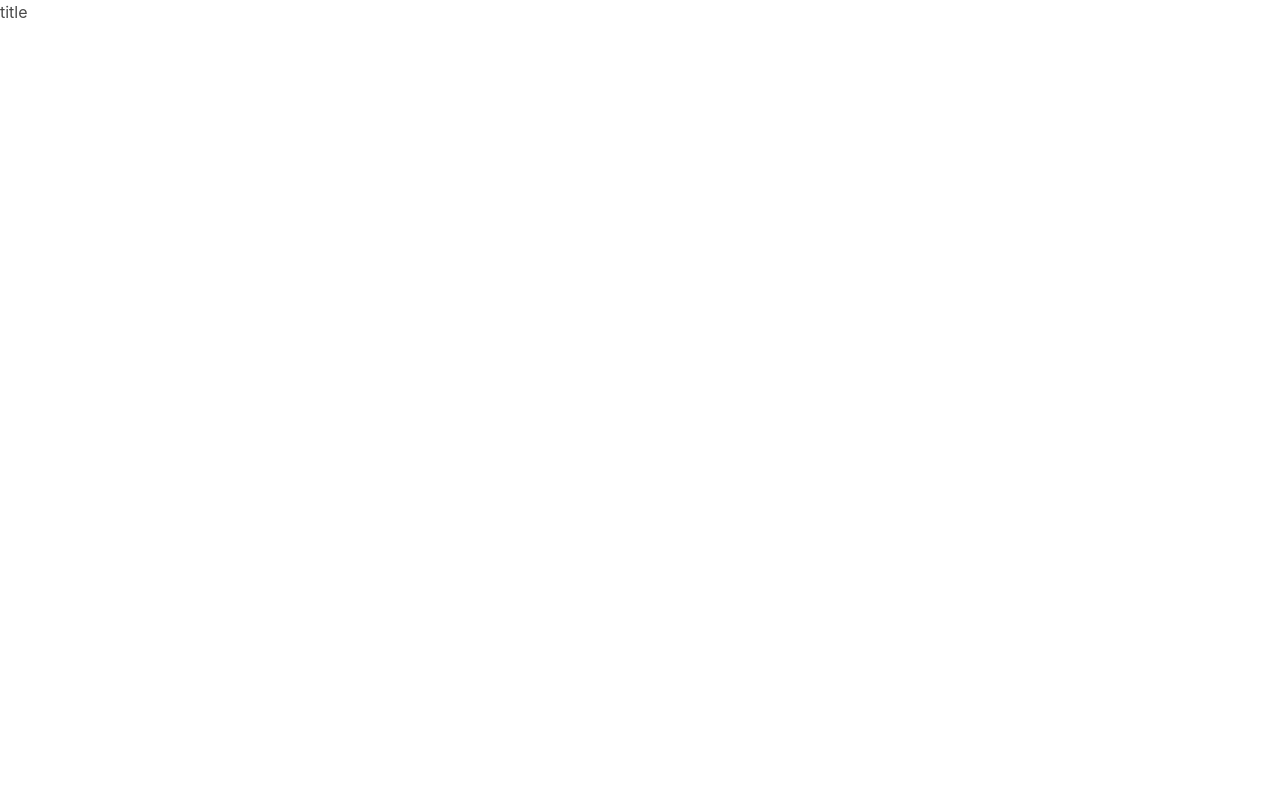
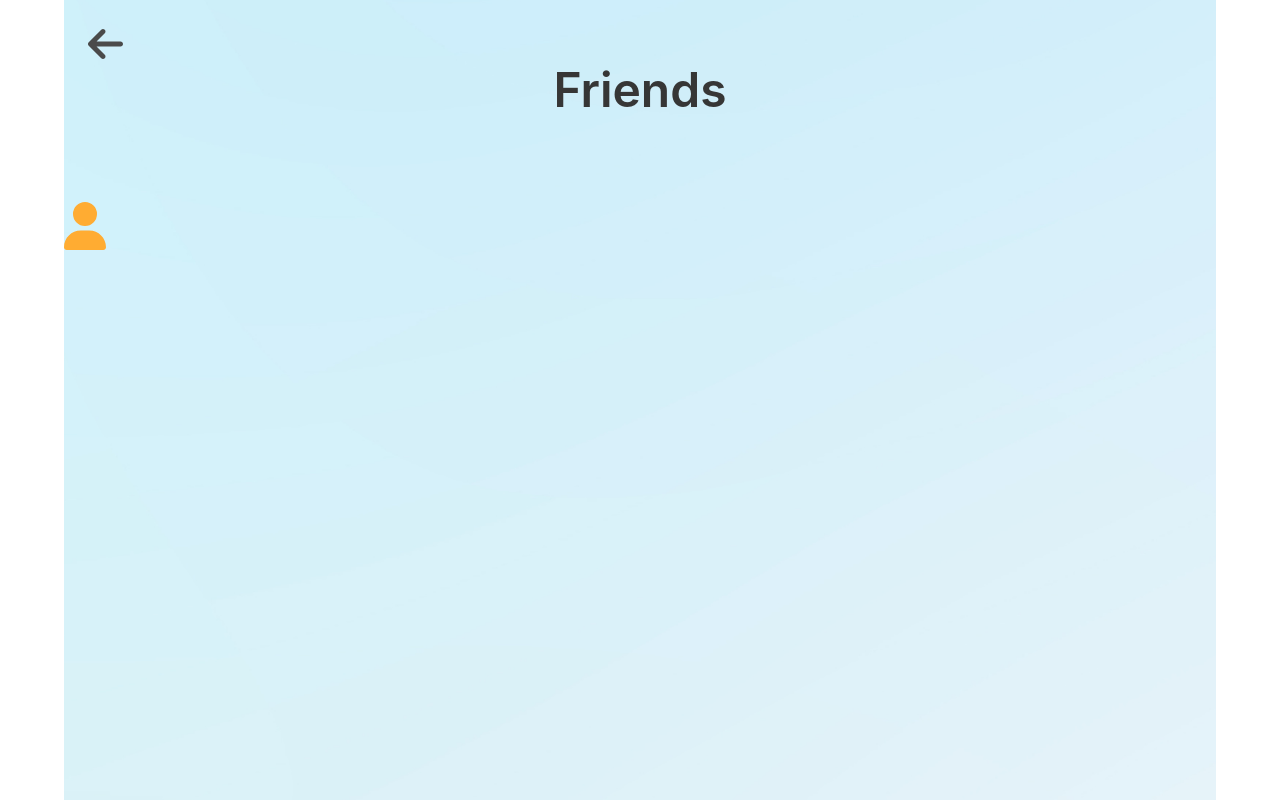
Before and after one commit to rbazin/eco-eco-app, a Vue app in the folder frontend/: page /friends in a window 1280 px wide. Built offline with nearby package versions, Linux system fonts and the light colour scheme; a web font is replaced by a local one.

Commit message:
start of friend compoent

```diff
--- a/frontend/src/components/ChallengePage.vue
+++ b/frontend/src/components/ChallengePage.vue
@@ -109,7 +109,7 @@ export default {
 <style scoped>
 .container {
   background-image: url("../assets/set_1/login_background.png");
-  height: 100vh;
+  min-height: 100vh;
 }
 .challenge {
   color: rgb(12, 50, 110);
--- /dev/null
+++ b/frontend/src/components/FriendComponent.vue
@@ -0,0 +1,24 @@
+<template>
+    <div class="friend">
+        <div class="columns is-centered is-vcentered">
+            <span class="column icon is-size-1"
+                ><font-awesome-icon
+                color="rgb(255, 172, 50)"
+                icon="fa-solid fa-user fa-5x"
+            /></span>
+        </div>
+    </div>
+</template>
+<script>
+export default {
+    name: "FriendComponent"
+}
+</script>
+<style scoped>
+.friend {
+    background: linear-gradient(#20C4D3);
+    width: 80%;
+    max-width: 250px;
+}
+
+</style>
--- a/frontend/src/components/FriendsPage.vue
+++ b/frontend/src/components/FriendsPage.vue
@@ -1,9 +1,40 @@
 <template>
-  <h1>title</h1>
+  <div class="container main-container">
+    <!-- Back button -->
+    <div @click="goBack" class="px-5 py-5 mb-5">
+      <font-awesome-icon class="is-size-2" icon="fa-solid fa-arrow-left" />
+    </div>
+
+    <h1 class="title is-1 has-text-centered">Friends</h1>
+
+    <FriendComponent />
+  </div>
 </template>
 <script>
+import FriendComponent  from "./FriendComponent.vue"
+
 export default {
   name: "App",
+  components : {
+    FriendComponent,
+  },
+  methods: {
+    goBack() {
+      this.$router.push("/home");
+    },
+  }
 };
 </script>
-<style></style>
+<style scoped>
+.title {
+  position: relative;
+  left: 50%;
+  transform: translateX(-50%);
+  top: -50px;
+}
+.container {
+  min-height: 100vh;
+  background-image: url("../assets/set_1/login_background.png");
+  background-repeat: repeat-y;
+}
+</style>
--- a/frontend/src/components/HomePage.vue
+++ b/frontend/src/components/HomePage.vue
@@ -159,6 +159,12 @@ export default {
   width: 100vw;
   margin: 0;
 }
+.column {
+  display: flex;
+  flex-direction: row;
+  align-items: center;
+  justify-content: center;
+}
 img {
   width: 100%;
 }
--- a/frontend/src/components/LoginPage.vue
+++ b/frontend/src/components/LoginPage.vue
@@ -118,5 +118,7 @@ export default {
 <style>
 .login-page {
   background-image: url("../assets/set_1/login_background.png");
+  min-height: 100vh;
+  background-repeat: repeat-y;
 }
 </style>
--- a/frontend/src/components/MenuBar.vue
+++ b/frontend/src/components/MenuBar.vue
@@ -1,13 +1,14 @@
 <template>
   <div id="menu-bar" class="container has-radius px-5">
     <div class="columns is-mobile is-vcentered is-hcentered is-centered">
-      <div @click="openModal" to="/friends" class="column">
+
+      <router-link to="/friends" class="column">
         <img
           class="image is-48x60 content"
           src="../assets/set_2/friends_white.png"
-          alt="Friends icon"
+          alt="Home icon"
         />
-      </div>
+      </router-link>
       <div @click="openModal" to="/badges" class="column">
         <img
           class="image is-48x60 content"
@@ -54,7 +55,7 @@ export default {
 
 <style scoped>
 #menu-bar {
-  max-width: 350px;
+  max-width: 400px;
   width: 90%;
 }
 .container {
--- a/frontend/src/components/SelectChallenge.vue
+++ b/frontend/src/components/SelectChallenge.vue
@@ -95,7 +95,7 @@ export default {
 
 <style scoped>
 .container {
-  height: 100vh;
+  min-height: 100vh;
   background-image: url("../assets/set_1/login_background.png");
 }
 .fact {
--- a/frontend/src/fontawesome-icons.js
+++ b/frontend/src/fontawesome-icons.js
@@ -5,8 +5,9 @@ import {
   faBoltLightning,
   faCircleUser,
   faArrowLeft,
+  faUser
 } from "@fortawesome/free-solid-svg-icons";
 
-library.add(faDroplet, faBoltLightning, faCircleUser, faArrowLeft);
+library.add(faDroplet, faBoltLightning, faCircleUser, faArrowLeft, faUser);
 
 export default FontAwesomeIcon;
```
